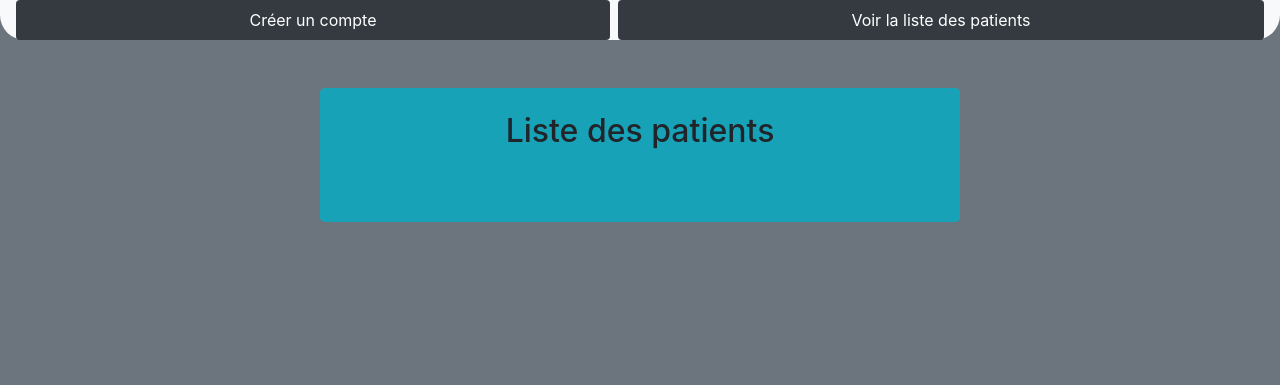
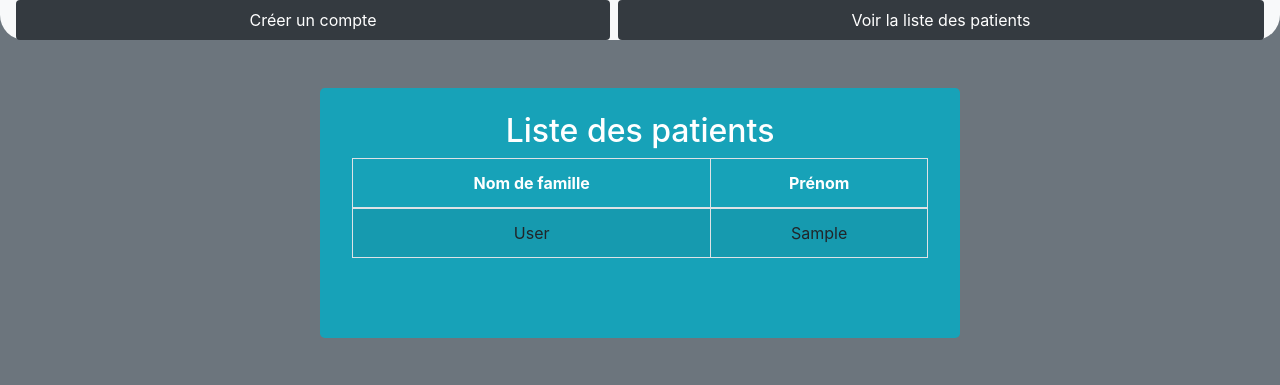
Before and after one commit to PierreMonvoisin/PDO-Partie2, a PHP site: page /liste-patients.php in a window 1280 px wide. Shown: the top 385 px of the page. Run offline with PHP 8.4, Linux system fonts and the light colour scheme; tables that the repository leaves empty or names only in its code hold one stand-in row (values such as "Sample post").

Commit message:
Exercice 2 terminé

```diff
--- /dev/null
+++ b/Exercice2/assets/css/liste-patients.css
@@ -0,0 +1,3 @@
+html, body {
+    overflow-x: hidden;
+}
--- a/Exercice2/liste-patients.php
+++ b/Exercice2/liste-patients.php
@@ -1,3 +1,10 @@
+<?php
+require_once 'connection.php';
+$database = connectionToDatabase();
+$query = 'SELECT `firstname`, `lastname` FROM `patients` ORDER BY `lastname` ASC';
+$patientsListQuery = $database->query($query);
+$patientsList = $patientsListQuery->fetchAll(PDO::FETCH_ASSOC);
+?>
 <!DOCTYPE html>
 <html lang="fr" dir="ltr">
 <head>
@@ -8,13 +15,28 @@
     <link rel="stylesheet" href="https://stackpath.bootstrapcdn.com/bootstrap/4.3.1/css/bootstrap.min.css"
           integrity="sha384-ggOyR0iXCbMQv3Xipma34MD+dH/1fQ784/j6cY/iJTQUOhcWr7x9JvoRxT2MZw1T" crossorigin="anonymous">
     <link rel="stylesheet" href="assets/css/header.css">
-  <link rel="stylesheet" href="assets/css/ajout-patient.css">
+    <link rel="stylesheet" href="assets/css/liste-patients.css">
 </head>
 <body class="container-fluid p-0 bg-secondary">
 <?php include 'header.php' ?>
-<div class="jumbotron bg-info pt-4 my-5 mx-auto w-50">
+<div class="jumbotron bg-info pt-4 my-5 mx-auto w-50 text-white">
     <h2 class="text-center">Liste des patients</h2>
-
+    <table class="table text-center table-striped table-bordered table-hover">
+        <thead>
+        <tr class="text-white">
+            <th>Nom de famille</th>
+            <th>Prénom</th>
+        </tr>
+        </thead>
+        <tbody>
+        <?php foreach ($patientsList as $patient) {?>
+        <tr id="<?= $patient['lastname'] ?>">
+            <td><?= $patient['lastname'] ?></td>
+            <td><?= $patient['firstname'] ?></td>
+        </tr>
+        <?php } ?>
+        </tbody>
+    </table>
 </div>
 <script src="https://ajax.googleapis.com/ajax/libs/jquery/3.4.1/jquery.min.js"></script>
 <script src="https://cdnjs.cloudflare.com/ajax/libs/popper.js/1.14.7/umd/popper.min.js"></script>
```
Lines whose indentation alone changed are shown as unchanged.
